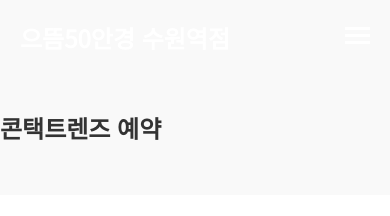
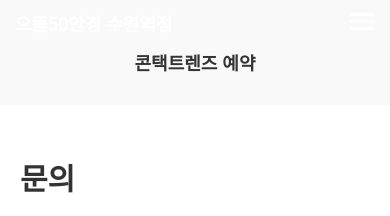
Before and after one commit to LeeSeohee2/Best50suwon, a website: page public/index.html in a window 390 px wide. Shown: the top 216 px of the page. Drawn offline with Linux system fonts and the light colour scheme; no server answers.

Commit message:
Update styles.css

```diff
--- a/public/styles.css
+++ b/public/styles.css
@@ -659,3 +659,21 @@ a {
       font-size: 0.8em; /* 버튼 텍스트 크기 축소 */
   }
 }
+/* 기존 CSS에 추가: 모바일 전용 스타일 */
+@media (max-width: 768px) {
+    .events h2 {
+        font-size: 18px; /* 텍스트 크기 축소 */
+        text-align: center; /* 텍스트 중앙 정렬 */
+        margin-top: 10px; /* 상단 여백 추가 */
+        margin-bottom: 10px; /* 하단 여백 추가 */
+        line-height: 1.4; /* 줄 간격 조정 */
+    }
+
+    .navbar {
+        padding: 10px 15px; /* 모바일에서 네비게이션 바 패딩 축소 */
+    }
+
+    .navbar .logo {
+        font-size: 18px; /* 로고 텍스트 크기 축소 */
+    }
+}
```
